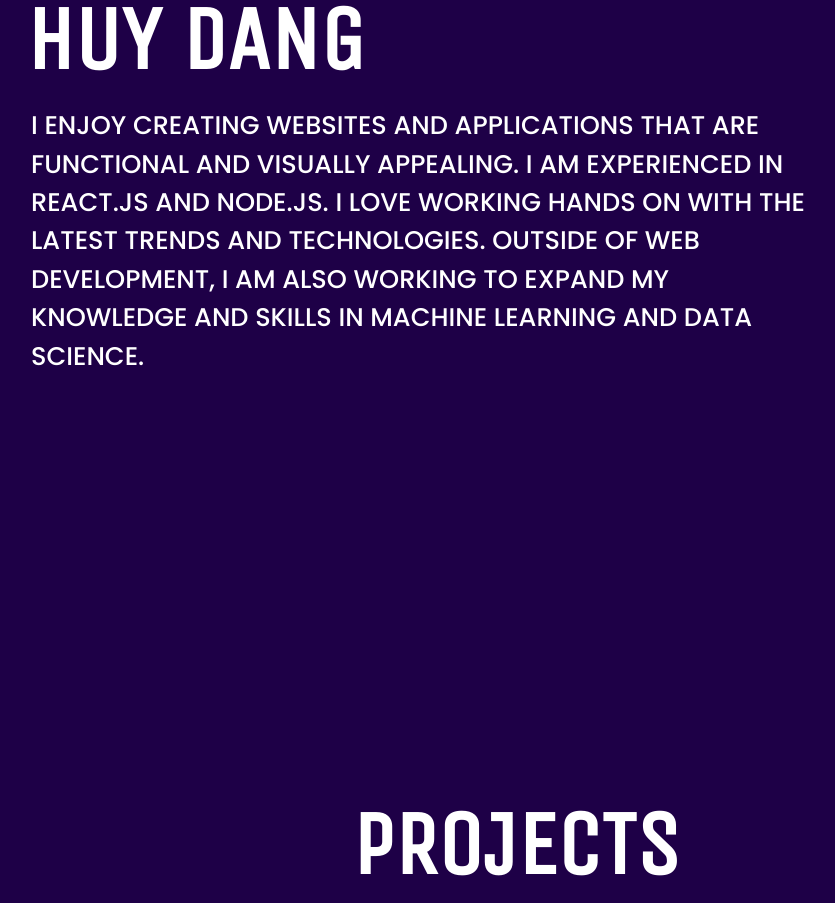
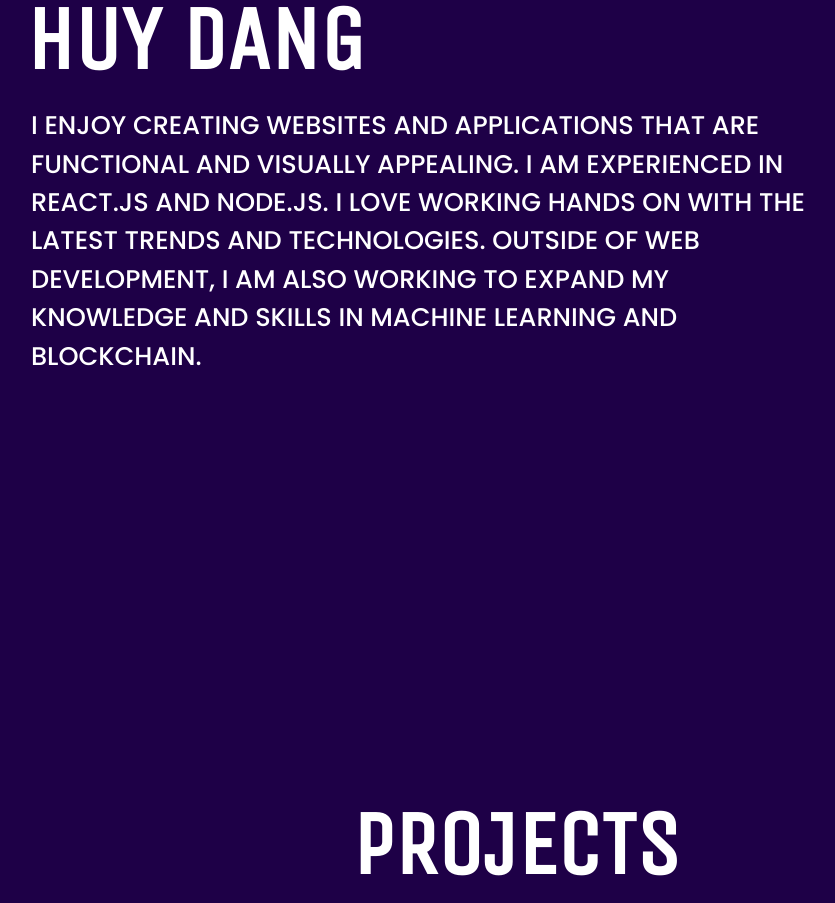
Before and after one commit to dangnhathuy/pianofolio, a React (Create React App) app: page / in a window 1280 px wide. Shown: the part 1355-2258 px from the top of the page, without its empty margins (124-959 px from the left). Built offline with nearby package versions, Linux system fonts and the light colour scheme.

Commit message:
fixing volume slider

```diff
--- a/src/App.js
+++ b/src/App.js
@@ -93,7 +93,7 @@
 
     window.addEventListener('scroll', handleScroll);
     return () => window.removeEventListener('scroll', handleScroll);
-  }, [trackIndex, isPlaying, isMute, volume, audioRef]);
+  }, [trackIndex, isPlaying, isMute, audioRef]);
 
 
   useEffect(() => {
--- a/src/components/About.js
+++ b/src/components/About.js
@@ -24,7 +24,7 @@
               I ENJOY CREATING WEBSITES AND APPLICATIONS THAT ARE FUNCTIONAL AND VISUALLY APPEALING.
               I AM EXPERIENCED IN REACT.JS AND NODE.JS. I LOVE WORKING HANDS ON WITH THE LATEST TRENDS AND TECHNOLOGIES.
               OUTSIDE OF WEB DEVELOPMENT, I AM ALSO WORKING TO EXPAND MY KNOWLEDGE AND SKILLS
-              IN MACHINE LEARNING AND DATA SCIENCE.
+              IN MACHINE LEARNING AND BLOCKCHAIN.
             </Text>
           </TextContainer>
       </SectionMainContainer>
```
